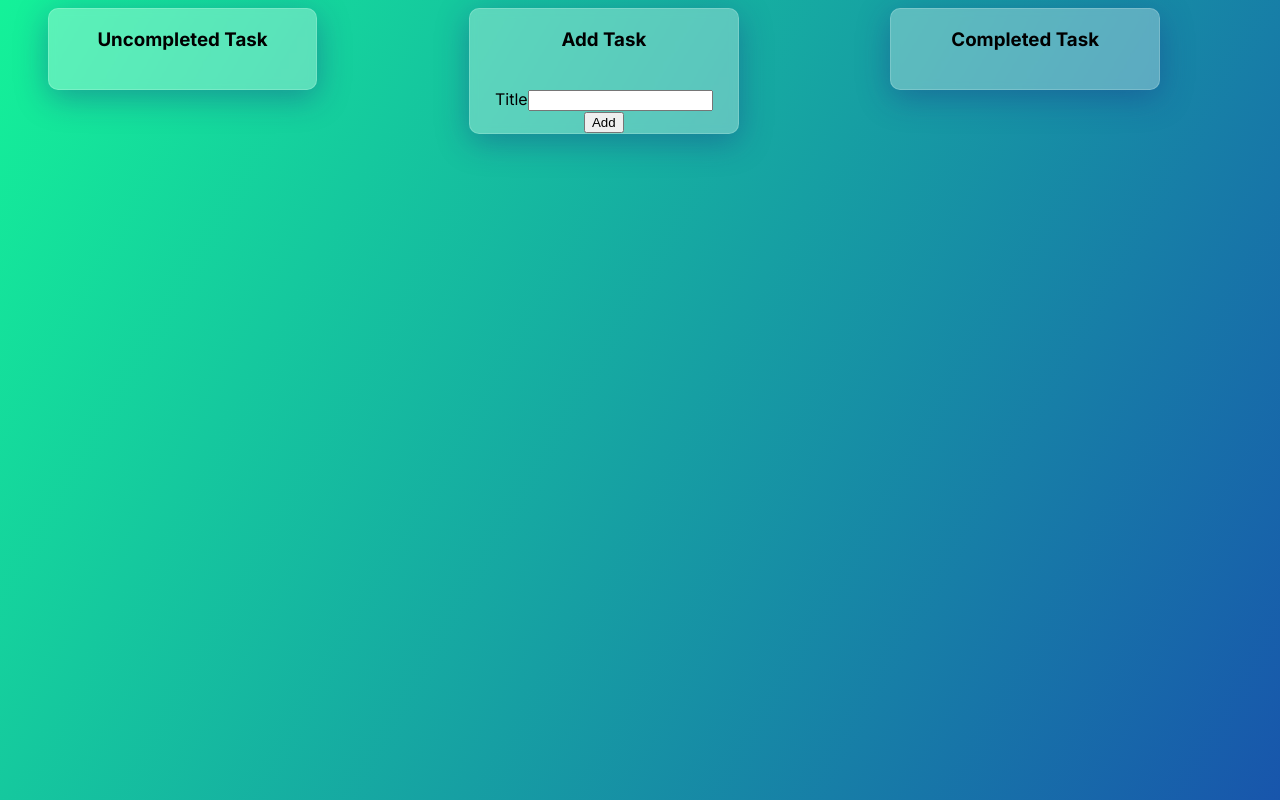
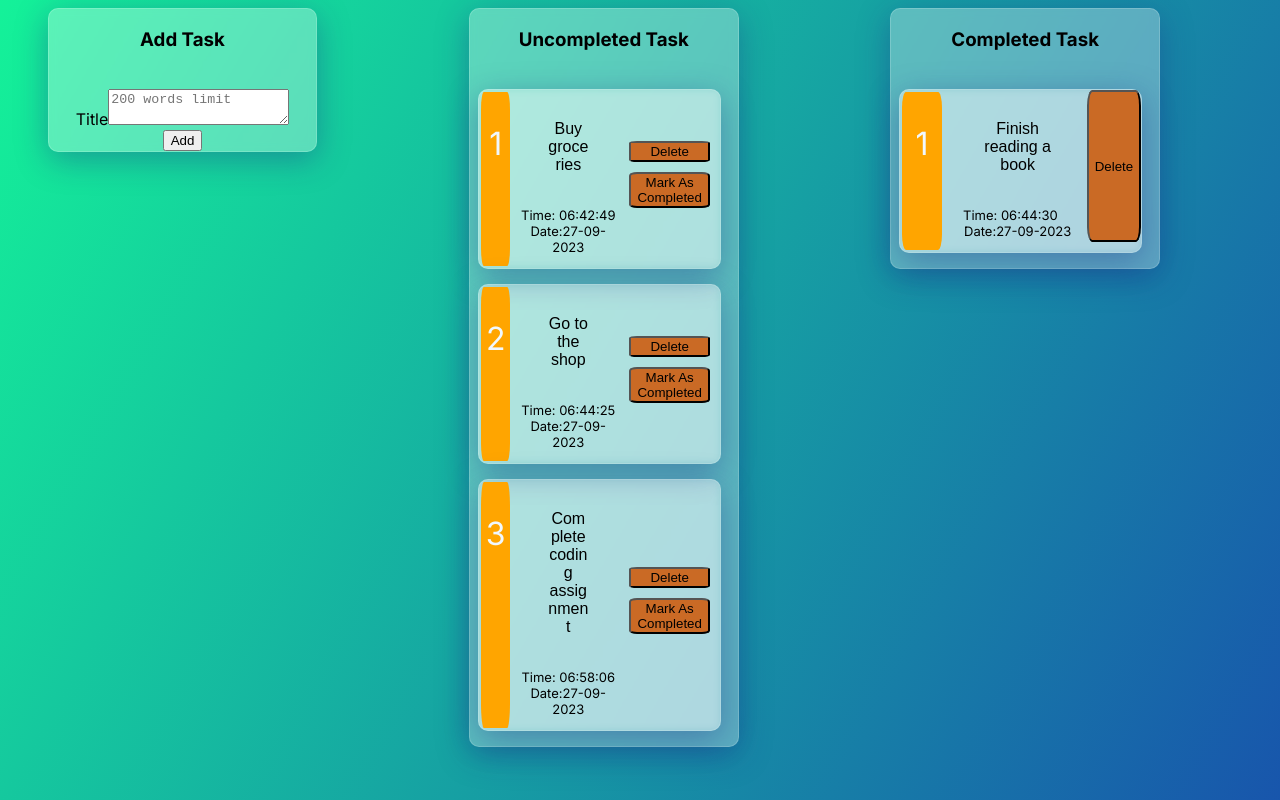
Before and after one commit to RahulSharma128/Volyo-Solutions-Project, a Next.js app: page / in a window 1280 px wide. Shown: the top 800 px of the page. Built offline with nearby package versions, Linux system fonts and the light colour scheme; data requests are answered from the project's data file.

Commit message:
version stable

```diff
--- a/db.json
+++ b/db.json
@@ -1,4 +1,26 @@
 {
-  "todos": [],
-  "completed": []
+  "todos": [
+    {
+      "id": 1695796969805,
+      "title": "Buy groceries",
+      "completed": false
+    },
+    {
+      "id": 1695797065983,
+      "title": "Go to the shop",
+      "completed": false
+    },
+    {
+      "id": 1695797886085,
+      "title": "Complete coding assignment",
+      "completed": false
+    }
+  ],
+  "completed": [
+    {
+      "id": 1695797070833,
+      "title": "Finish reading a book",
+      "completed": false
+    }
+  ]
 }
--- a/public/handleAddClick.js
+++ b/public/handleAddClick.js
@@ -2,11 +2,11 @@
 import axios from 'axios';
 
 const handleAddClick = async (formState, setFormState, fetchUncompletedTasks, fetchCompletedTasks) => {
-  // Values from formState
-  const newID = formState.ID;
+  // Values from formStatetitle
   const newTitle = formState.Title;
+   // Values from formState id
 
-  // Create a new todo object
+  //   Create a new todo object
   const newTodo = {
     id: Date.now(),
     title: newTitle,
@@ -15,28 +15,12 @@ const handleAddClick = async (formState, setFormState, fetchUncompletedTasks, fe
 
 
   try {
-    // Logic to get all the array ids
-    var arr1 = await axios.get('http://localhost:3001/todos');
-    var arr2 = await axios.get('http://localhost:3001/completed');
-    const idsArray1 = arr1.data.map(item => item.id);
-    const idsArray2 = arr2.data.map(item => item.id);
-    const idsArray = [...idsArray1, ...idsArray2];
-    console.log(idsArray);
-
-    if (!idsArray.includes(Number(newID))) {
-      // Send a POST request to add the new task to your local JSON server
-      await axios.post('http://localhost:3001/todos', newTodo);
-    } else {
-      alert("This ID already exists");
-      return;
-    }
-
+    await axios.post('http://localhost:3001/todos', newTodo);
     // Input fields
     setFormState({
       ID: '',
       Title: '',
     });
-
     // Refresh the task lists
     fetchUncompletedTasks();
     fetchCompletedTasks();
--- a/src/app/page.js
+++ b/src/app/page.js
@@ -5,6 +5,21 @@ import axios from 'axios';
 import styles from './page.module.css';
 import handleAddClick from '../../public/handleAddClick';
 import handleDeleteClick from '../../public/handleDeleteClick';
+
+const convertTime = (timestamp) => {
+  const date = new Date(timestamp);
+  const day = String(date.getDate()).padStart(2, '0');
+  const month = String(date.getMonth() + 1).padStart(2, '0'); // Month is zero-based
+  const year = date.getFullYear();
+  const hours = String(date.getHours()).padStart(2, '0');
+  const minutes = String(date.getMinutes()).padStart(2, '0');
+  const seconds = String(date.getSeconds()).padStart(2, '0');
+  const formattedDate = `${day}-${month}-${year}`;
+  const formattedTime = `${hours}:${minutes}:${seconds}`;
+  return{
+    formattedDate,formattedTime
+}
+};
 
 const Home = () => {
   const [formState, setFormState] = useState({
@@ -61,24 +76,11 @@ const Home = () => {
   return (
     <main className={styles.main}>
       <div className={styles.todo}>
-        <h3>Uncompleted Task</h3>
-        <br />
-        {uncompletedTasks && uncompletedTasks.map((task) => (
-          <div key={task.id} className={styles.Items}>
-            <p>ID: {task.id}</p>
-            <p>Title: {task.title}</p>
-            <button className={styles.button} onClick={() => handleDeleteClickWrapper(task.id, true)}>Delete</button>
-            <button className={styles.button} onClick={() => handleMarkClick(task.id)}>Mark As Completed</button>
-          </div>
-        ))}
-      </div>
-
-      <div className={styles.todo}>
         <h3>Add Task</h3>
         <br />
         <div>
           <label>Title</label>
-          <input
+          <textarea placeholder="200 words limit"
             type="text"
             name="Title"
             value={formState.Title}
@@ -88,12 +90,33 @@ const Home = () => {
         <button onClick={handleAddClickWrapper}>Add</button>
       </div>
       <div className={styles.todo}>
+        <h3>Uncompleted Task</h3>
+        <br />
+        {uncompletedTasks && uncompletedTasks.map((task,index) => {
+          return(
+          <div key={task.id} className={styles.Items}>
+            <div className={styles.Number}><p>{index+1}</p></div>
+            <div className={styles.Content}>
+              <p className={styles.Task}> {task.title}</p>
+              <p className={styles.Time}>Time: {convertTime(task.id).formattedTime}  Date:{convertTime(task.id).formattedDate}</p>
+            </div>
+            <div className={styles.buttons}> <button className={styles.button} onClick={() => handleDeleteClickWrapper(task.id, true)}>Delete</button>
+            <button className={styles.button} onClick={() => handleMarkClick(task.id)}>Mark As Completed</button>
+         </div>
+         </div>
+          );
+          })}
+      </div>
+      <div className={styles.todo}>
         <h3>Completed Task</h3>
         <br />
-        {completedTasks && completedTasks.map((task) => (
-          <div key={task.id} className={styles.Items}>
-            <p>ID: {task.id}</p>
-            <p>Title: {task.title}</p>
+        {completedTasks && completedTasks.map((task,index) => (
+           <div key={task.id} className={styles.Items}>
+           <div className={styles.Number}><p>{index+1}</p></div>
+           <div className={styles.Content}>
+             <p className={styles.Task}> {task.title}</p>
+             <p className={styles.Time}> Time: {convertTime(task.id).formattedTime} &nbsp; &nbsp; Date:{convertTime(task.id).formattedDate}</p>
+           </div>
             <button className={styles.button} onClick={() => handleDeleteClickWrapper(task.id, false)}>Delete</button>
           </div>
         ))}
--- a/src/app/page.module.css
+++ b/src/app/page.module.css
@@ -8,14 +8,9 @@
   height: 100rem;
 }
 
-/* .main{
-  display: flex;
-  align-self: flex-start  ;
- } */
- .main > div {
+.main > div {
   margin-left:12%;
 }
-
 
 .todo{
   margin-left: 3%;
@@ -31,6 +26,7 @@
 }
 
 .Items{
+  display: flex;
   margin-left: 3%;
   margin-bottom: 15px;
   background: rgba( 255, 255, 255, 0.3 );
@@ -39,12 +35,55 @@
   -webkit-backdrop-filter: blur( 4px );
   border-radius: 10px;
   border: 1px solid rgba( 255, 255, 255, 0.18 );
-  width: 50%;
+  max-width: 90%;
   text-align: center;
   height: fit-content;
 
 }
-.button{
-  flex: auto;
+
+.Number {
+  font-size: xx-large;
+  border-radius: 10%;
+  width: 20%;
+  margin: 2px;
+  color: aliceblue;
+  background-color: orange;
+}
+
+.Content {
+  width: 70%;
+  margin-left: 2%;
+  border-radius: 15%;
+}
+
+
+.Task {
+  overflow: visible;
+  overflow-wrap: anywhere;
+  box-sizing: border-box;
+  width: auto;
+  padding: 20px;
+  font-family: Arial;
+  margin: 10px;
+  border-radius: 10px;
+}
+
+.Time {
+
+  font-size:small;
+  bottom: 0px;
+}
+
+.buttons {
+  display: flex;
+  flex-direction: column;
+  margin: 10px;
+  justify-content: center;
+}
+
+.button {
+  cursor: pointer;
+  border-radius: 10%;
+  margin-bottom: 10px;
   background-color: rgb(202, 106, 37);
-  }
+}
```
